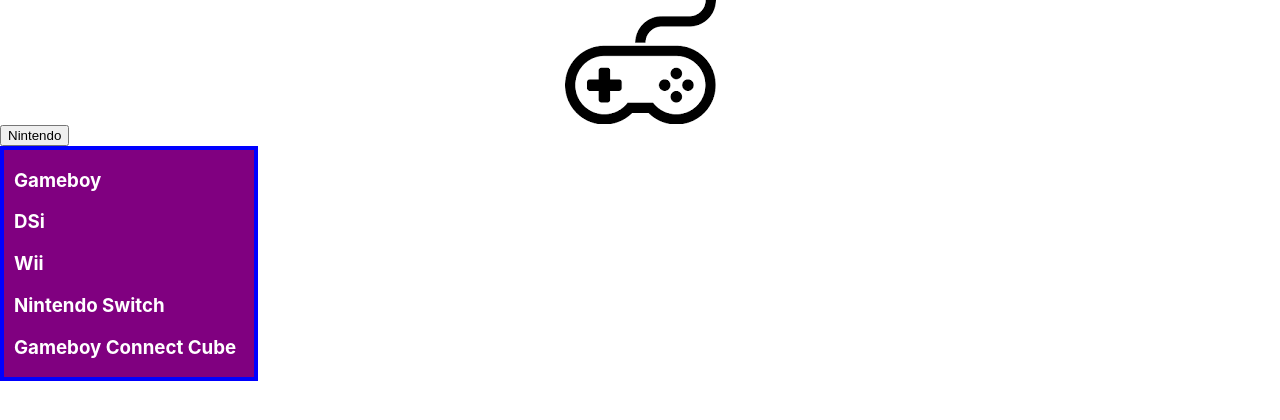
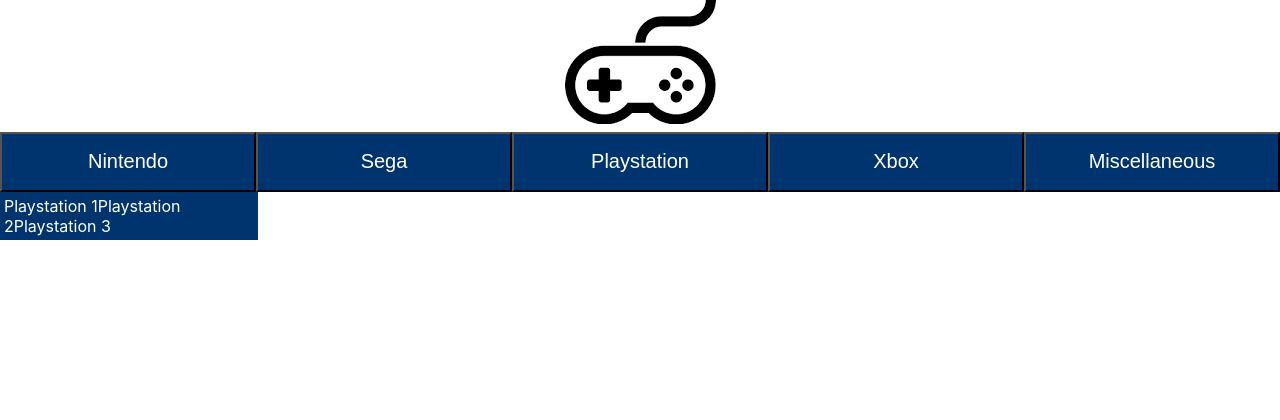
Before and after one commit to andyl5/controller-showcase, a React (Create React App) app: page / in a window 1280 px wide. Both pictures are taken after a click on the button "Nintendo". Shown: the top 420 px of the page. Built offline with nearby package versions, Linux system fonts and the light colour scheme.

Commit message:
added props to navbar buttons

```diff
--- a/src/App.css
+++ b/src/App.css
@@ -41,9 +41,14 @@
   display: block;
   margin-left: auto;
   margin-right: auto;
-}.dropdown {
-  height: 100%;
-  width: 100%;
+}
+
+.dropdown-button {
+  width: 20vw;
+  height: 60px;
+  background-color: #00346e;
+  color: white;
+  font-size: 20px;
 }
 
 .dropdown-navbar {
@@ -54,19 +59,25 @@
 }
 
 .dropdown-menu {
-  border: solid 4px blue;
+  border: solid 4px #00346e;
   width: 250px;
   color: white;
-  background-color: purple;
-
-  position: relative;
+  background-color: #00346e;
+  position: absolute;
 }
 
-.dropdown-menu-h3 {
-  background-color: purple;
-  padding-left: 10px;
+.dropdown-menu-content {
+  background-color: #00346e;
+  padding: 0;
+  margin: 0;
 }
 
-.dropdown-menu-h3:hover {
-  background-color: magenta;
+.dropdown-menu-content:hover {
+  background-color: #0f66c0;
 }
+
+.dropdown-menu-content-ul {
+  list-style: none;
+  padding: 0;
+  margin: 0;
+}
--- a/src/components/Dropdownbar.js
+++ /dev/null
@@ -1,18 +0,0 @@
-import React from "react";
-import Dropdownmenu from "./Dropdownmenu";
-
-function Dropdownbar() {
-    return (
-        <div>
-            <div className="dropdown-navbar">
-                <button className="dropdown" type="button">Click Me!</button>
-                <button className="dropdown" type="button">Click Me!</button>
-                <button className="dropdown" type="button">Click Me!</button>
-                <button className="dropdown" type="button">Click Me!</button>
-                <button className="dropdown" type="button">Click Me!</button>
-            </div>
-            <Dropdownmenu/>
-        </div>
-    )
-}
-export default Dropdownbar
--- a/src/components/Dropdownmenu.js
+++ b/src/components/Dropdownmenu.js
@@ -1,15 +1,30 @@
 import React from "react";
+import data from "../data";
 
-function Dropdownmenu() {
+function Dropdownmenu(props) {
     return (
-        <div>
-            <div className="dropdown-menu">
-                <h3 className="dropdown-menu-h3">Gameboy</h3>
-                <h3 className="dropdown-menu-h3">DSi</h3>
-                <h3 className="dropdown-menu-h3">Wii</h3>
-                <h3 className="dropdown-menu-h3">Nintendo Switch</h3>
-                <h3 className="dropdown-menu-h3">Gameboy Connect Cube</h3>
-            </div>
+        // <div className="dropdown-menu">
+        //     <ul className="dropdown-menu-content-ul">
+        //         <div className="dropdown-menu-content">
+        //             <li className="dropdown-menu-content">Gameboy</li>
+        //             <li className="dropdown-menu-content">DSi</li>
+        //             <li className="dropdown-menu-content">Wii</li>
+        //             <li className="dropdown-menu-content">Nintendo Switch</li>
+        //             <li className="dropdown-menu-content">Gameboy Connect Cube</li>
+        //         </div>
+        //     </ul>
+        // </div>
+
+
+        <div className="dropdown-menu">
+            <ul className="dropdown-menu-content-ul">
+                {data.map((data, key) => {
+                    return (
+                        <li className="dropdown-menu-content" key={key}>{data.systems}</li>
+                    )
+                })}
+            </ul>
+
         </div>
     )
 }
--- a/src/components/Navbar.js
+++ b/src/components/Navbar.js
@@ -1,5 +1,4 @@
 import React from "react"
-import Dropdownbar from "./Dropdownbar"
 import logo from "../images/logo.png"
 import NavbarButton from "./NavbarButton"
 
@@ -7,8 +6,13 @@
     return (
         <div>
             <img className="logo-center" src={logo}></img>
-            {/* <Dropdownbar/> */}
-            <NavbarButton/>
+            <div className="dropdown-navbar">
+                <NavbarButton name="Nintendo"/>
+                <NavbarButton name="Sega"/>
+                <NavbarButton name="Playstation"/>
+                <NavbarButton name="Xbox"/>
+                <NavbarButton name="Miscellaneous"/>
+            </div>
         </div>
     )
 }
--- a/src/components/NavbarButton.js
+++ b/src/components/NavbarButton.js
@@ -1,7 +1,7 @@
 import React, {useState, useEffect, useRef} from "react";
 import Dropdownmenu from "./Dropdownmenu";
 
-function NavbarButton() {
+function NavbarButton(props) {
 
     const [menuOpen, setMenuOpen] = useState(false);
     const handleMenuOpen = () => {
@@ -17,16 +17,12 @@
             }
         };
     document.addEventListener("mousedown", handler);
-
-    // return () => {
-    //     document.removeEventListener();
-    // }
     })
 
     return (
         <div>
             <div ref={menuRef}>
-                <button onClick={handleMenuOpen}>Nintendo</button>
+                <button className="dropdown-button" onClick={handleMenuOpen}>{props.name}</button>
                 {menuOpen ? (
                     <Dropdownmenu/>
                     ) : null}
--- /dev/null
+++ b/src/data.js
@@ -0,0 +1,30 @@
+// Placeholder data
+
+const data = [
+    // {
+    //     id: 1,
+    //     title: "Life Lessons with Katie Zaferes",
+    //     description: "I will share with you what I call \"Positively Impactful Moments of Disappointment.\" Throughout my career, many of my highest moments only came after setbacks and losses. But learning from those difficult moments is what gave me the ability to rise above them and reach my goals.",
+    //     price: 136,
+    //     coverImg: "katie-zaferes.png",
+    //     stats: {
+    //         rating: 5.0,
+    //         reviewCount: 6
+    //     },
+    //     location: "Online",
+    //     openSpots: 0,
+    // },
+
+    {
+        brand: "Nintendo",
+        // systems: ["Gamecube", "DS Lite", "Wii", "Wii U", "Nintendo Switch"],
+        system: {"name": "Gamecube"}
+    },
+
+    {
+        brand: "Playstation",
+        systems: ["Playstation 1", "Playstation 2", "Playstation 3"]
+    }
+]
+
+export default data
```
